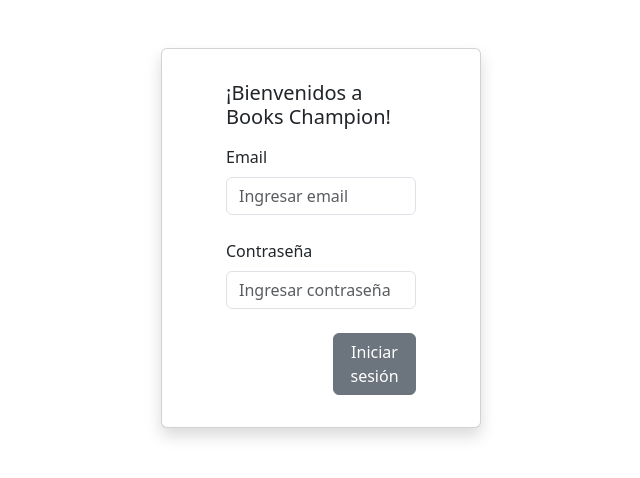
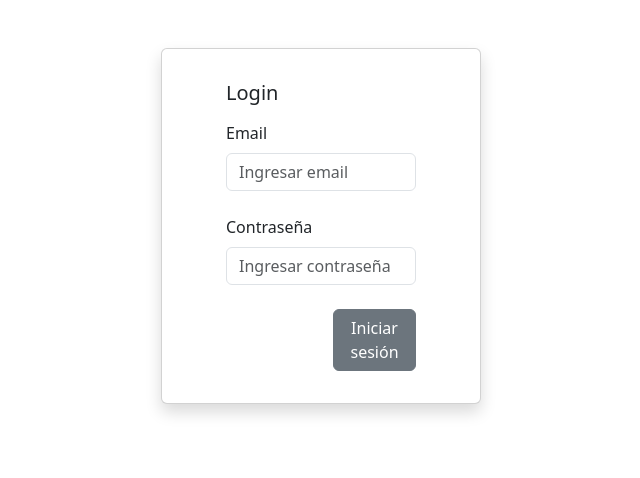
Before and after one commit to ninacnel/testlabo, a React (Vite) app: page /login in a window 1280 px wide. Shown: the top 478 px of the page, without its empty margins (319-959 px from the left). Built offline with nearby package versions, Linux system fonts and the light colour scheme.

Commit message:
Deleted space

```diff
--- a/src/components/auth/login/Login.jsx
+++ b/src/components/auth/login/Login.jsx
@@ -54,6 +54,7 @@
         setErrors(initialErrors);
         setEmail('');
         setPassword('')
+
         onLogin()
         navigate('/products')
     }
@@ -61,7 +62,7 @@
         <Card className="w-25 mt-5 mx-3 p-3 px-5 shadow">
             <Card.Body>
                 <Row className="mb-2">
-                    <h5>¡Bienvenidos a Books Champion!</h5>
+                    <h5>Login</h5>
                 </Row>
                 <Form onSubmit={handleSubmit}>
                     <FormGroup className="mb-4">
```
